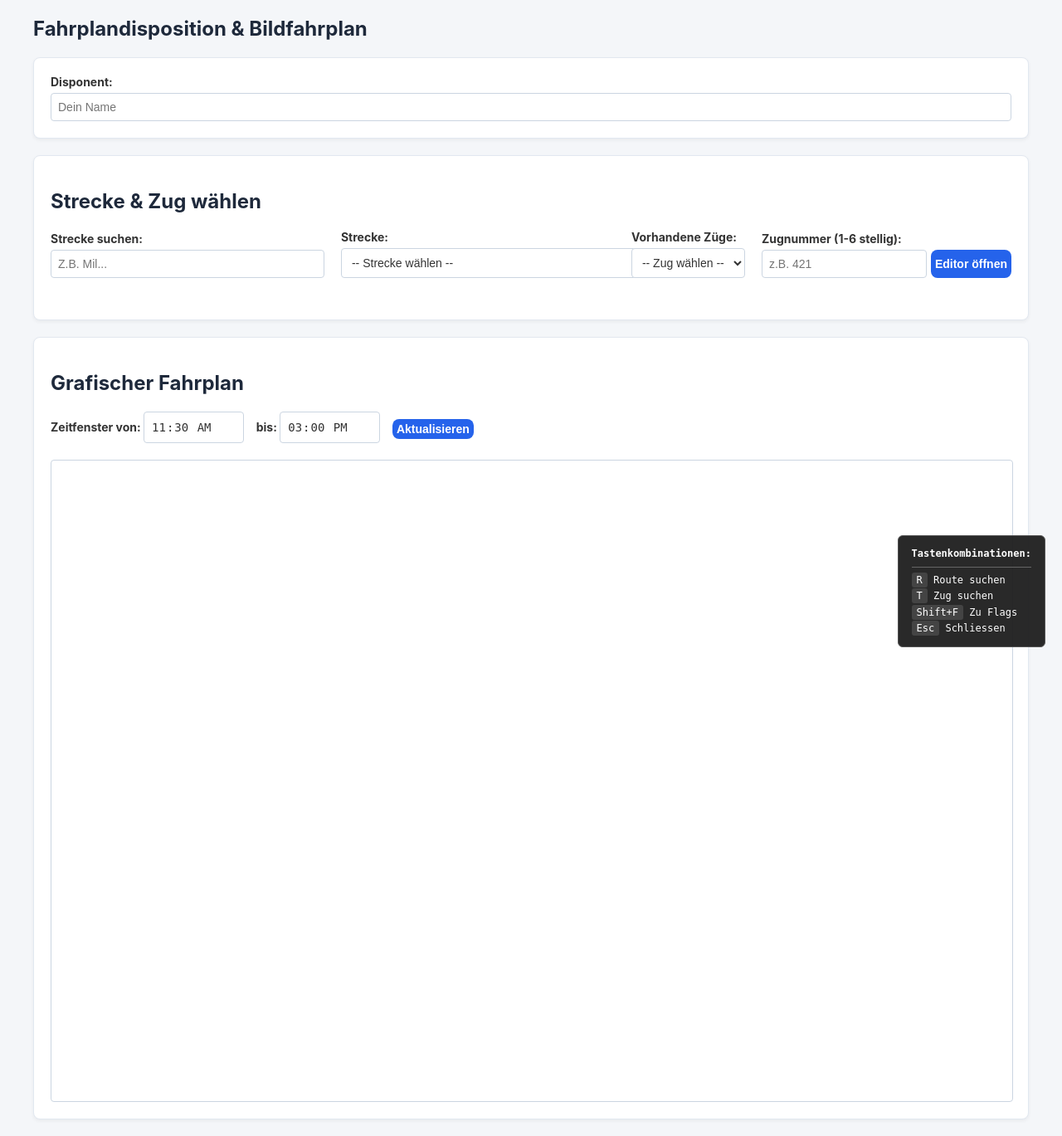
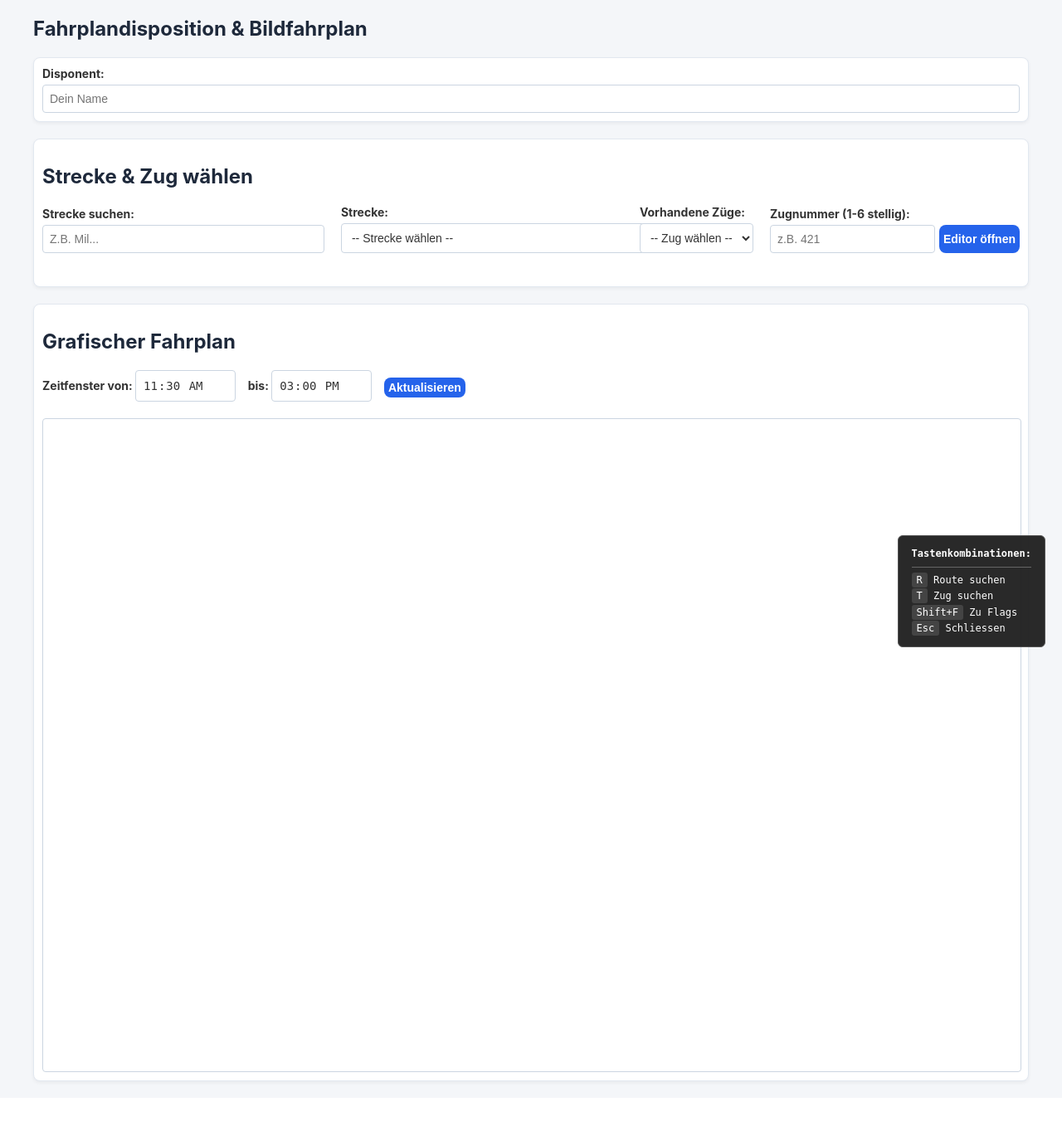
Before and after one commit to PianoRailways/PISTACHE, a PHP site: page /timetable.php in a window 1280 px wide. Shown: the whole page at 83% size. After the commit the page ends 1307 px from the top, so only its background shows below. Run offline with PHP 8.4, Linux system fonts and the light colour scheme; data comes from the database, SQL or seed files in the repository.

Commit message:
bisschen engere Darstellung

```diff
--- a/style.css
+++ b/style.css
@@ -97,7 +97,7 @@ h1 {
 .panel {
     background: var(--bg-panel);
     border: 1px solid var(--border-table);
-    padding: 20px;
+    padding: 10px;
     border-radius: 8px;
     box-shadow: 0 2px 4px rgba(0, 0, 0, 0.05);
     flex: 1;
@@ -181,7 +181,7 @@ table {
 th,
 td {
     text-align: left;
-    padding: 8px 10px;
+    padding: 2px 5px;
     border-bottom: 1px solid var(--border-table);
 }
 
```
